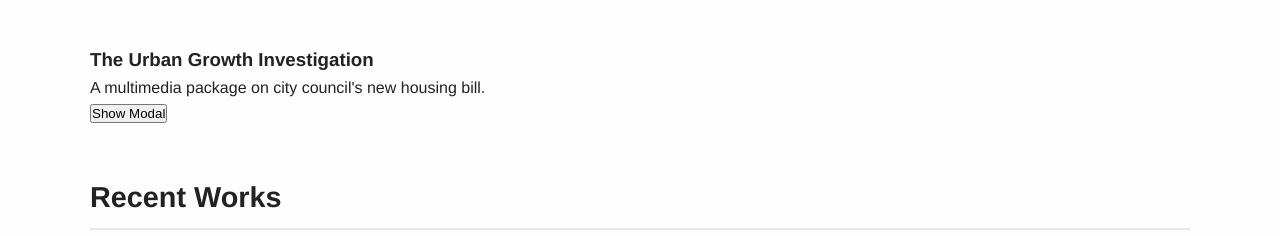
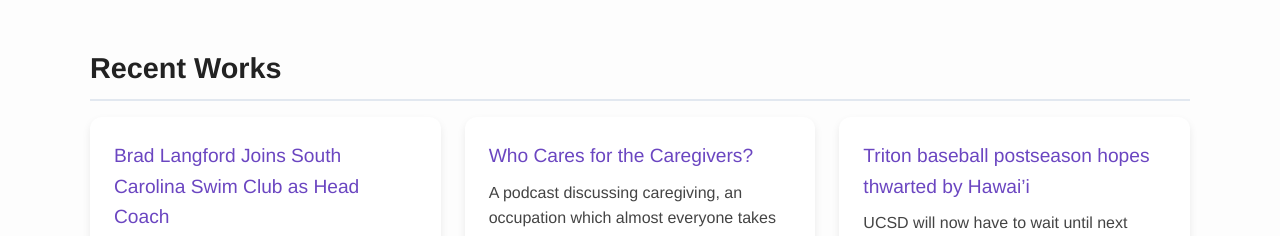
Before and after one commit to RyanKirton/Portfolio, a plain HTML site: page index.html in a window 1280 px wide. Shown: the part 486-722 px from the top of the page. Drawn offline with Linux system fonts and the light colour scheme.

Commit message:
Add files via upload

```diff
--- a/index.html
+++ b/index.html
@@ -84,12 +84,6 @@
       </div>
     </section>
 
-    <section class="project-details">
-    <h3>The Urban Growth Investigation</h3>
-    <p>A multimedia package on city council's new housing bill.</p>
-
-     <button class="btn btn-primary" data-micromodal-trigger="modal-1">Show Modal</button>
-</section>
 
     <!-- WORK -->
     <section id="work">
```
